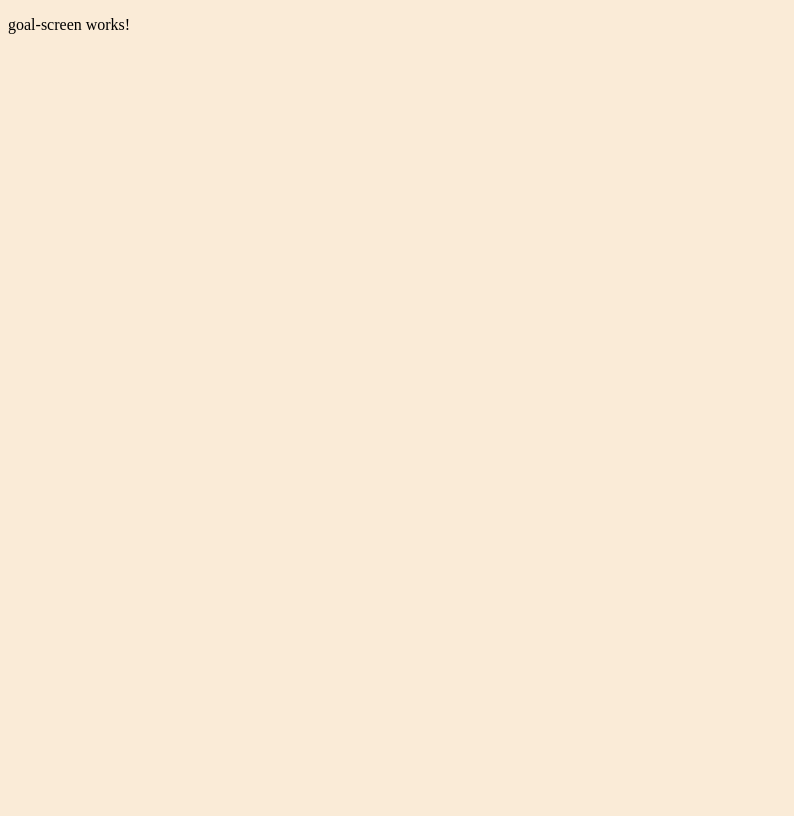
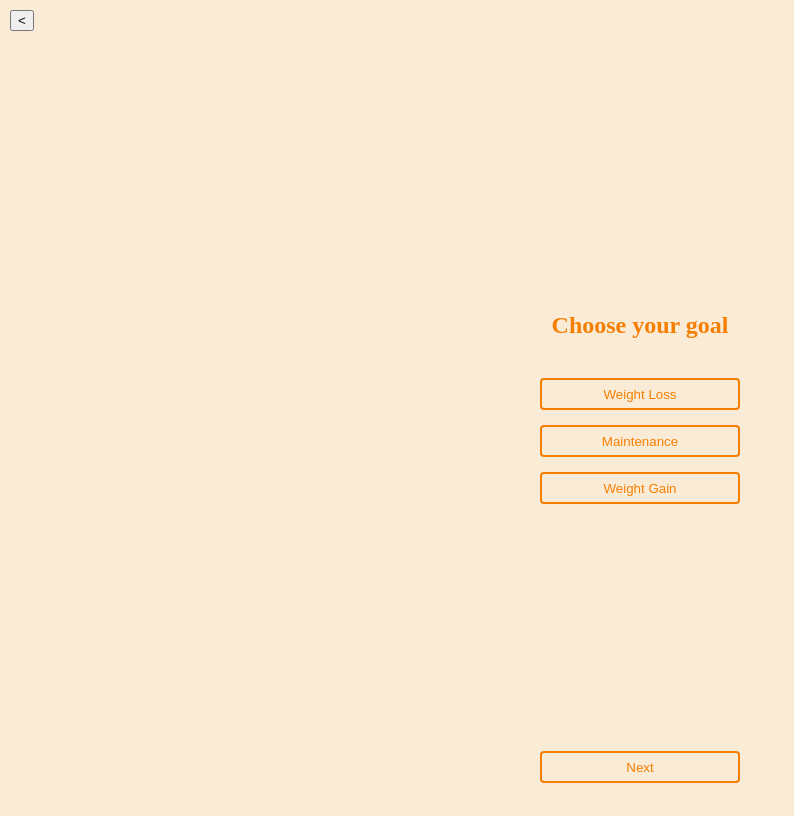
Before and after one commit to madspecco/gymcrab, an Angular app in the folder ui/: page /goal-screen in a window 1280 px wide. Shown: the whole page, without its empty margins (0-794 px from the left). Built offline with nearby package versions, Linux system fonts and the light colour scheme.

Commit message:
created and styled goal-screen
goal-screen is where the user will choose his goal accordingly

(also modified index.html to hide any overflow)

```diff
--- a/ui/src/app/goal-screen/goal-screen.component.css
+++ b/ui/src/app/goal-screen/goal-screen.component.css
@@ -0,0 +1,46 @@
+.selection-div {
+  display: flex;
+  flex-direction: column;
+  align-items: center;
+  justify-content: center;
+  height: 100vh;
+  background-color: antiquewhite;
+  border: none;
+}
+
+h2 {
+  color: #f77f00;
+}
+
+#back-button {
+  position: absolute;
+  top: 10px;
+  left: 10px;
+}
+
+.button-div {
+  display: flex;
+  flex-direction: column;
+  justify-content: center;
+  align-items: center;
+  margin: 10px;
+  padding: 10px 20px;
+  gap: 15px;
+}
+
+#loss, #gain, #maintain, #next {
+  border-radius: 4px;
+  width: 200px;
+  height: 32px;
+  color: #f77f00;
+  border-color: #f77f00;
+  border-style: solid;
+  background-color: antiquewhite;
+}
+
+#next {
+  position: absolute;
+  left: 50%;
+  bottom: 1px;
+  transform: translate(-50%, -50%);
+}
--- a/ui/src/app/goal-screen/goal-screen.component.html
+++ b/ui/src/app/goal-screen/goal-screen.component.html
@@ -1 +1,12 @@
-<p>goal-screen works!</p>
+<button id="back-button" (click)="goBack()"><</button>
+
+<div class="selection-div">
+  <h2>Choose your goal</h2>
+  <div class="button-div">
+    <button id="loss" class="selectable-btn">Weight Loss</button>
+    <button id="maintain" class="selectable-btn">Maintenance</button>
+    <button id="gain" class="selectable-btn">Weight Gain</button>
+  </div>
+</div>
+
+<button id="next">Next</button>
--- a/ui/src/app/goal-screen/goal-screen.component.ts
+++ b/ui/src/app/goal-screen/goal-screen.component.ts
@@ -1,4 +1,5 @@
 import { Component } from '@angular/core';
+import {Router} from "@angular/router";
 
 @Component({
   selector: 'app-goal-screen',
@@ -6,5 +7,9 @@ import { Component } from '@angular/core';
   styleUrls: ['./goal-screen.component.css']
 })
 export class GoalScreenComponent {
+  constructor(private router: Router) {}
 
+  goBack() {
+    this.router.navigate(['/']);
+  }
 }
--- a/ui/src/index.html
+++ b/ui/src/index.html
@@ -7,7 +7,7 @@
   <meta name="viewport" content="width=device-width, initial-scale=1">
   <link rel="icon" type="image/x-icon" href="favicon.ico">
 </head>
-<body>
+<body style="overflow: hidden">
   <app-root></app-root>
 </body>
 </html>
```
Also changed, not shown: ui/src/app/signup-screen/signup-screen.component.css (line endings or trailing spaces).
